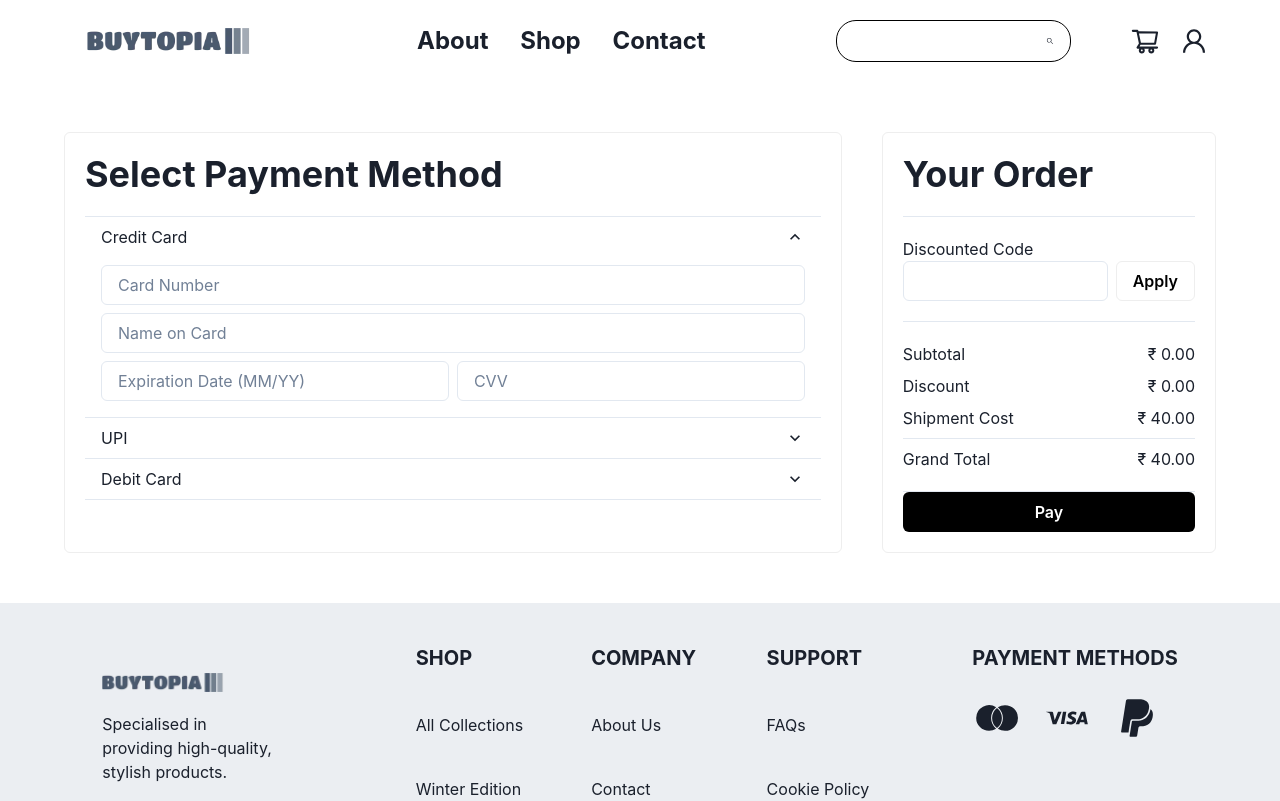
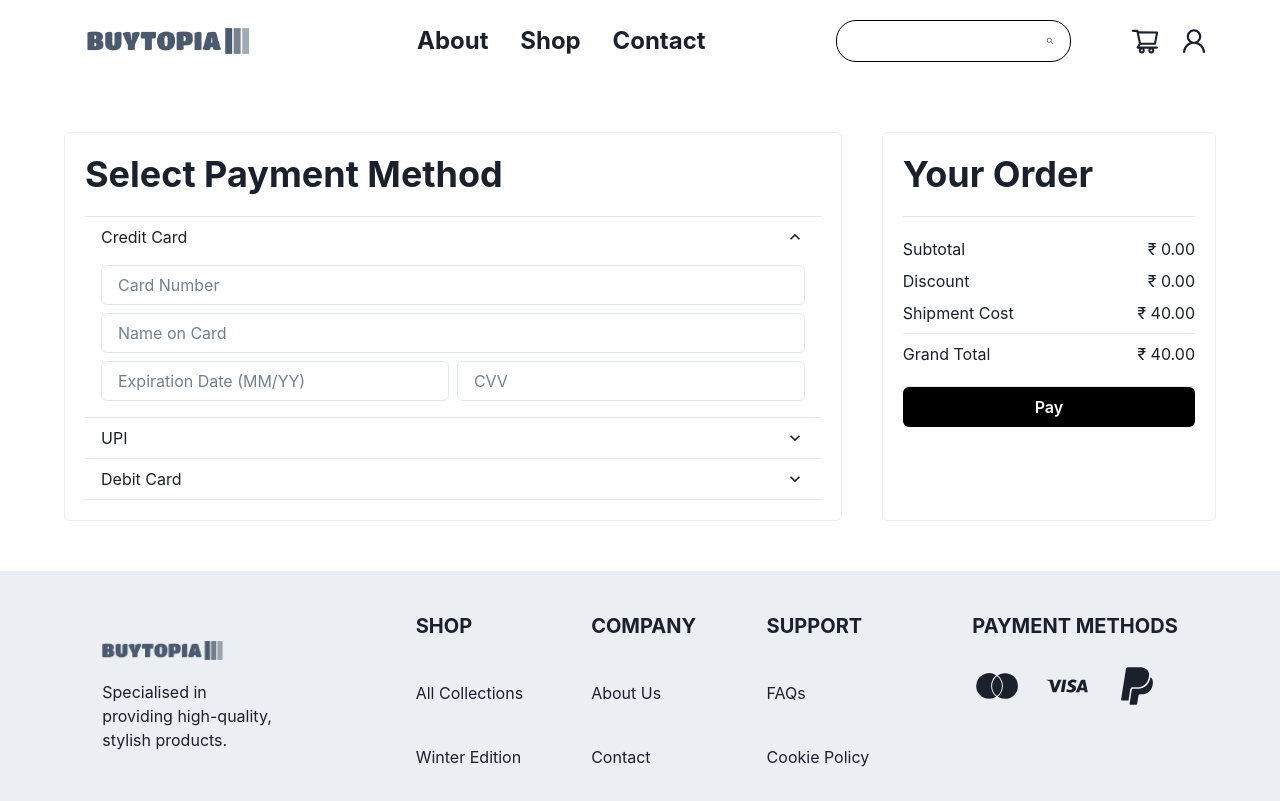
Before and after one commit to mohitsvp/Buytopia, a React (Create React App) app in the folder frontend/: page /payment in a window 1280 px wide. Shown: the top 801 px of the page. Built offline with nearby package versions, Linux system fonts and the light colour scheme.

Commit message:
Made fixes in Checkout Sidebar css

```diff
--- a/frontend/src/Page/Cart/Cart.jsx
+++ b/frontend/src/Page/Cart/Cart.jsx
@@ -110,6 +110,7 @@ const Cart = () => {
           {
             cart.map(item => (
               <React.Fragment key={item._id}>
+                <Box m={2}><Text as="b">{item.product.title}</Text></Box>
                 <Flex justifyContent={'space-between'} mb="10px">
                   <Box><Text as="b" color="grey">Subtotal</Text></Box>
                   <Box><Text as="b">₹{(item.product.price * item.quantity).toFixed(2)}</Text></Box>
--- a/frontend/src/Page/Checkout/Checkout.jsx
+++ b/frontend/src/Page/Checkout/Checkout.jsx
@@ -114,7 +114,7 @@ const Checkout = () => {
                 <Box my={5}>
                     {
                         cart.map((item) => (
-                            <Flex key={item._id} justifyContent={'space-between'}>
+                            <Flex key={item._id} justifyContent={'space-between'} my={5}>
                                 <Flex gap={5}>
                                     <Box>
                                         <Image src={item.product.thumbnail} w="100px" h="100px"/>
--- a/frontend/src/Page/Payment/Payment.jsx
+++ b/frontend/src/Page/Payment/Payment.jsx
@@ -135,7 +135,7 @@ const Checkout = () => {
                 <Box my={5}>
                     {
                         cart.map((item) => (
-                            <Flex key={item._id} justifyContent={'space-between'}>
+                            <Flex key={item._id} justifyContent={'space-between'} my={5}>
                                 <Flex gap={5}>
                                     <Box>
                                         <Image src={item.product.thumbnail} w="100px" h="100px"/>
@@ -151,20 +151,6 @@ const Checkout = () => {
                             </Flex>
                         ))
                     }
-                </Box>
-                <hr/>
-                <Box my={5}>
-                    <Box>
-                        <Text>Discounted Code</Text>
-                    </Box>
-                    <Flex gap={2}>
-                        <Box>
-                            <Input/>
-                        </Box>
-                        <Box>
-                            <Button colorScheme='white' color="black" border="1px solid #eee"><Text>Apply</Text></Button>
-                        </Box>
-                    </Flex>
                 </Box>
                 <hr/>
                 <Flex flexDirection={'column'} gap={2} my={5}>
```
